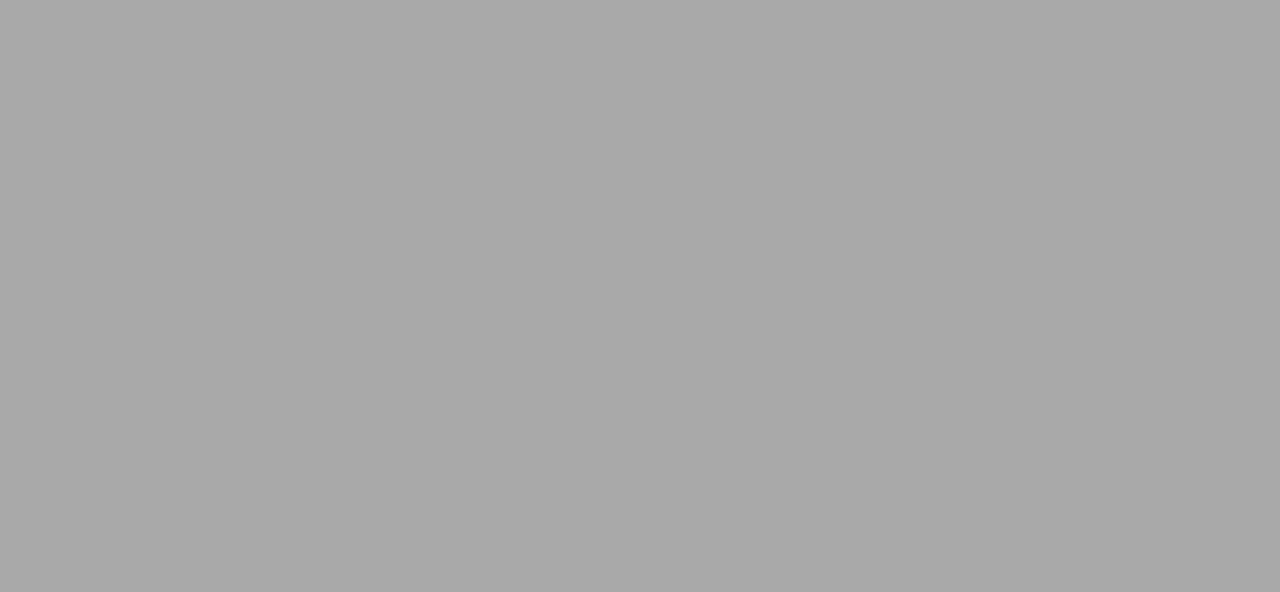
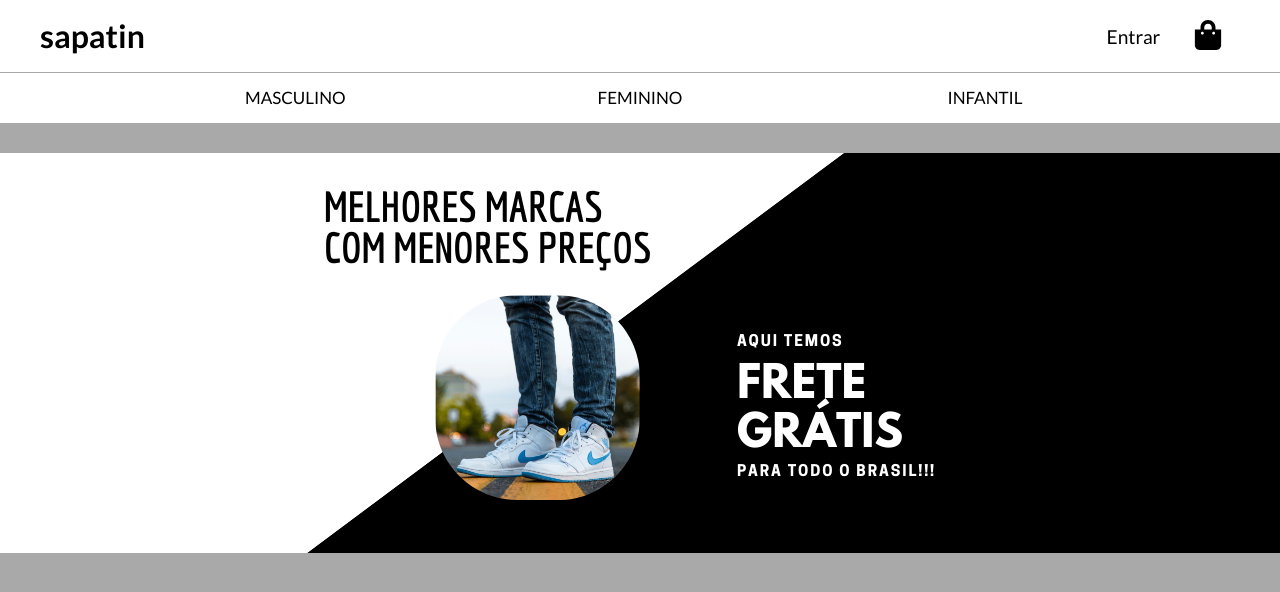
Before and after one commit to gleiMoura/sapatin-front, a React (Vite) app: page / in a window 1280 px wide. Shown: the top 592 px of the page. Built offline with nearby package versions, Linux system fonts and the light colour scheme.

Commit message:
✨ feat: using TopBar component in InicialPage

```diff
--- a/src/pages/InicialPage.tsx
+++ b/src/pages/InicialPage.tsx
@@ -1,10 +1,18 @@
 import { FC } from "react"
 import styled from "styled-components";
+import { TopBar } from "../components/TopBar";
 
 export const InicialPage: FC = () => {
+    const dataStorage = localStorage.getItem("userInformation");
+
+    const userData = dataStorage ? JSON.parse(dataStorage) : [];
+
     return (
         <Container>
-
+            <TopBar userData={userData} />
+            <Promotion>
+                <div className="image_container" />
+            </Promotion>
         </Container>
     )
 };
@@ -18,4 +26,27 @@ const Container = styled.main`
         text-decoration: none;
         color: #000000
     }
+`;
+
+const Promotion = styled.div`
+    width: 100%;
+    height: 400px;
+    margin-top: 30px;
+    display: flex;
+    justify-content: center;
+
+    .image_container{
+        width: 100%;
+        height: 100%;
+        background-image: url("./promotion.png");
+        background-size: cover;
+        background-repeat: no-repeat;
+        background-position: center;
+
+        @media(max-width: 500px){
+            .image-container{
+                height: 300px;
+            }
+        }
+    };
 `
```
